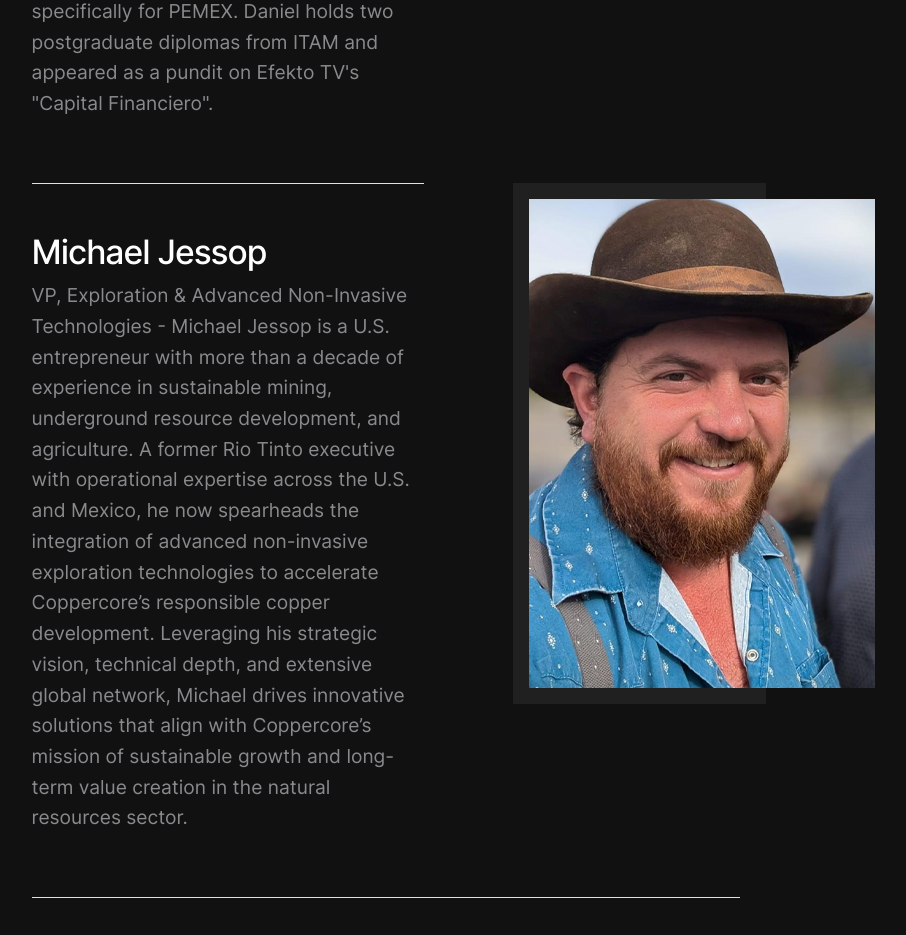
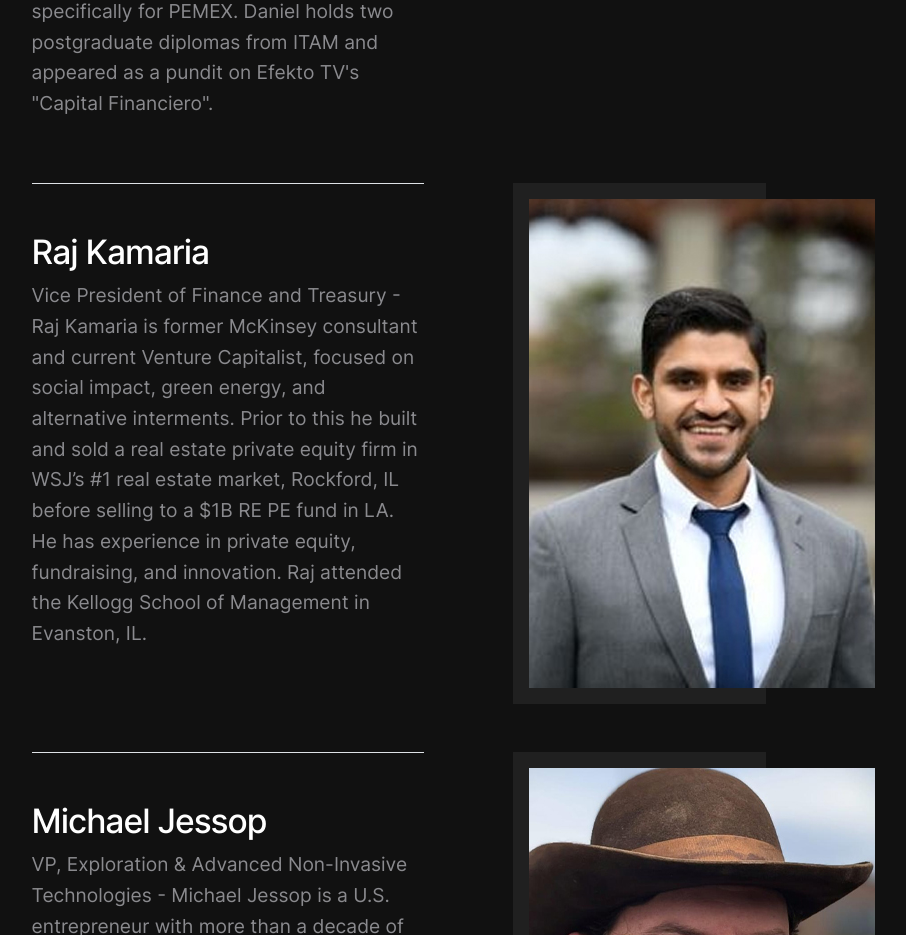
Before and after one commit to bamboounderwear/coppercore-2025, a website: page team.html in a window 1280 px wide. Shown: the part 6160-7095 px from the top of the page, without its empty margins (254-1160 px from the left). Drawn offline with Linux system fonts and the light colour scheme.

Commit message:
Fix HTML encoding issues in team.html

```diff
--- a/team.html
+++ b/team.html
@@ -191,7 +191,20 @@
               <img src="/img/danielo_team.jpg">
             </div>
           </div>
+         <div class="row d-flex align-items-start" data-aos="fade-right">
+            <div class="col-12 col-lg-7">
+              <h2 class="h3 mt-5 border-top pt-5">Raj Kamaria</h2>
+              <p class="text-secondary">
 
+                Vice President of Finance and Treasury - Raj Kamaria is former McKinsey consultant and current Venture Capitalist, focused on social impact, green energy, and alternative interments. Prior to this he built and sold a real estate private equity firm in WSJ’s #1 real estate market, Rockford, IL before selling to a $1B RE PE fund in LA. He has experience in private equity, fundraising, and innovation. Raj attended the Kellogg School of Management in Evanston, IL.
+
+
+              </p>
+            </div>
+            <div class="col-12 col-lg-4 offset-lg-1 bg-gray-900 p-5 mt-5">
+              <img src="/img/raj.jpg">
+            </div>
+          </div>
 
                   <div class="row d-flex align-items-start" data-aos="fade-right">
             <div class="col-12 col-lg-7">
```
